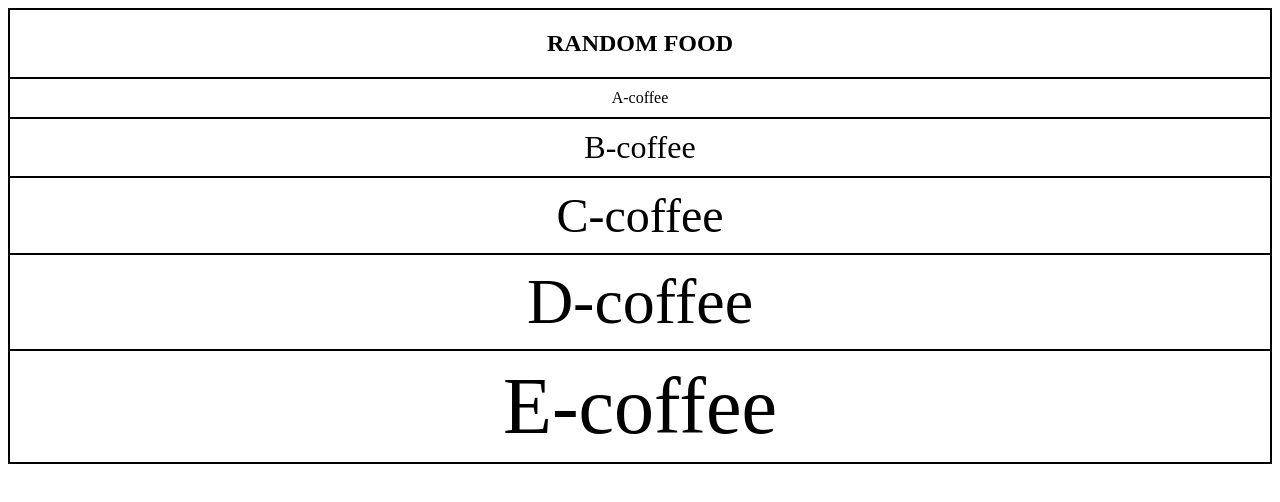
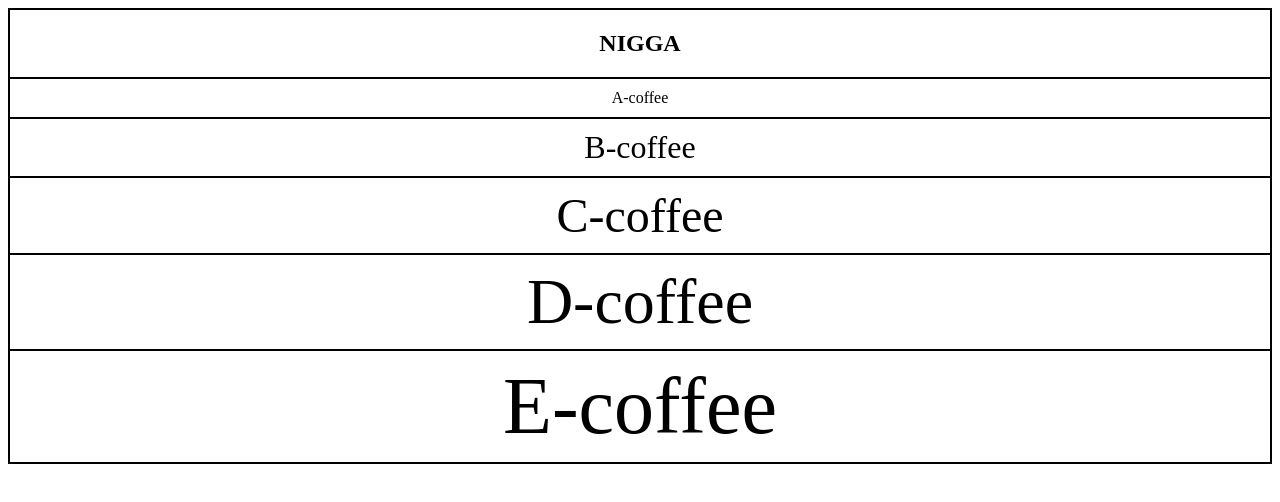
Before and after one commit to youceful/just-testing, a website: page index.html in a window 1280 px wide. Drawn offline with Linux system fonts and the light colour scheme.

Commit message:
NIGGAgit add index.htmlgit add index.htmlgit add index.htmlgit add index.html

```diff
--- a/index.html
+++ b/index.html
@@ -4,7 +4,7 @@
 </head>
 <body>
 <section>
-  <h1 id="main_heading">RANDOM FOOD</h1>
+  <h1 id="main_heading">NIGGA</h1>
   <div>
     <ul class="element_list">
       <li>A-coffee</li>
```
